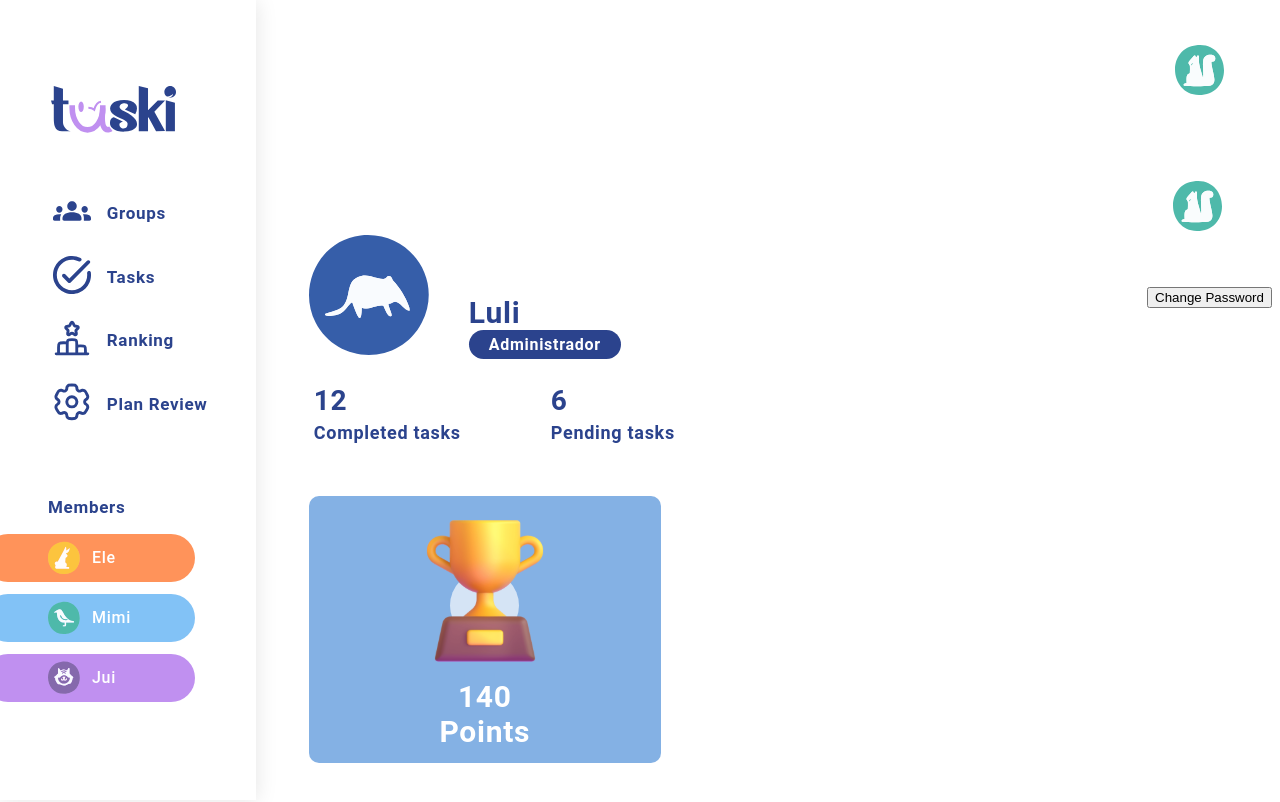
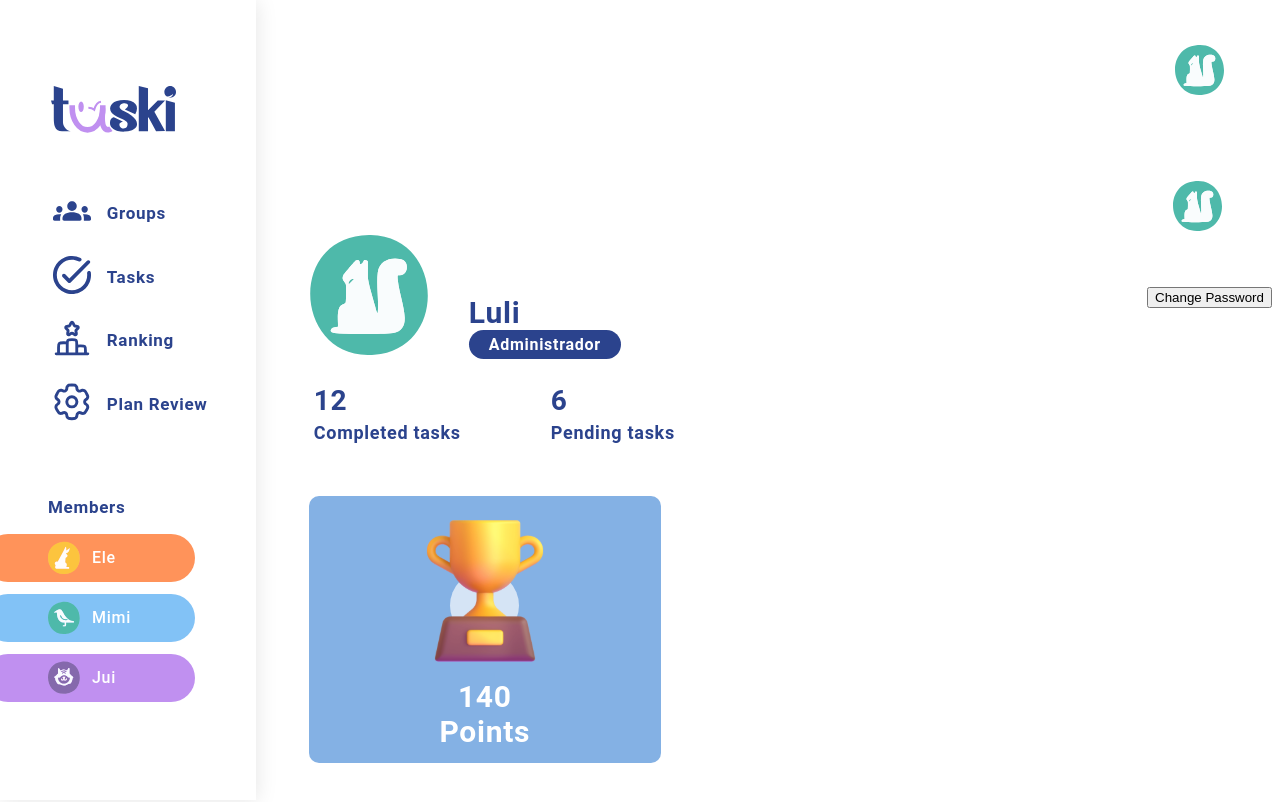
Before and after one commit to NikSala10/TaskiProject, a React (Vite) app: page /profile in a window 1280 px wide. Shown: the top 802 px of the page. Built offline with nearby package versions, Linux system fonts and the light colour scheme.

Commit message:
style(pages/profile): add CSS styles for Profile page

```diff
--- a/src/pages/Profile/Profile.tsx
+++ b/src/pages/Profile/Profile.tsx
@@ -12,9 +12,10 @@ const Profile = () => {
         <div className="header-profile">
             <div className="info-user-profile">
                 <div className="img-profile">
-                    <svg width="120" height="120" viewBox="0 0 38 38" fill="none" xmlns="http://www.w3.org/2000/svg">
-                        <path d="M16.3154 0.133352C31.6512 -1.59976 42.8366 13.8842 35.7331 27.7377C28.6297 41.5912 9.01813 41.2491 2.08569 27.7377C-3.80917 16.2444 3.37412 1.59281 16.3154 0.133352ZM31.8222 23.9978C31.9134 23.4505 31.7538 23.0173 31.5828 22.5156C30.6592 19.7905 28.6183 16.5523 26.6571 14.5113C26.3378 14.1693 26.1668 12.7896 25.095 13.0177C24.6389 13.1089 24.5591 13.8956 23.5215 13.8956C20.5798 13.9184 18.5731 11.8889 15.3577 13.3597C11.481 15.1156 13.4991 20.0869 10.4092 22.9146C9.17776 24.0434 5.05022 24.8188 5.03882 25.1038C5.01601 26.187 8.91552 25.3319 9.65665 25.0012C11.5722 24.1689 12.6326 21.8657 13.3851 21.478C13.8868 21.2157 13.807 21.706 13.8868 21.9113C14.8674 24.4083 16.5777 29.7217 16.6917 23.0515C18.1968 24.0434 22.3357 21.706 23.5671 22.47C23.7496 22.584 25.0494 26.6431 26.1326 25.5713C26.4747 25.2407 24.8556 22.1621 25.1862 21.7972C25.9388 21.9113 26.6343 21.1929 27.2614 21.1587C28.8463 21.0561 30.1461 23.9408 31.7994 23.9978H31.8222Z" fill="#365EA9"/>
-                        <path d="M31.822 23.9981C30.1687 23.941 28.8689 21.0563 27.284 21.159C26.6569 21.1932 25.9613 21.9115 25.2088 21.7975C24.8781 22.1623 26.4858 25.2409 26.1552 25.5715C25.0606 26.6433 23.7721 22.5842 23.5897 22.4702C22.3469 21.6948 18.2079 24.0323 16.7143 23.0517C16.6003 29.7219 14.8785 24.4085 13.9094 21.9115C13.8296 21.7062 13.9094 21.216 13.4077 21.4782C12.6551 21.8659 11.5948 24.1691 9.67921 25.0014C8.93808 25.3207 5.03857 26.1758 5.06138 25.1041C5.06138 24.8076 9.20032 24.0323 10.4317 22.9149C13.5217 20.0986 11.5035 15.1273 15.3802 13.3599C18.607 11.8891 20.6024 13.9186 23.5441 13.8958C24.5817 13.8958 24.6615 13.1091 25.1176 13.0179C26.2008 12.7898 26.3604 14.1695 26.6797 14.5116C28.6408 16.5525 30.6704 19.7907 31.6053 22.5158C31.7764 23.0175 31.9474 23.4508 31.8448 23.9981H31.822Z" fill="#F9FBFE"/>
+                    <svg width="120" height="120" viewBox="0 0 49 50" fill="none" xmlns="http://www.w3.org/2000/svg">
+                      <path d="M21.4312 0.188651C55.2779 -3.4936 59.0353 47.3665 26.7066 49.9065C-5.62204 52.4465 -10.0558 3.60037 21.4312 0.188651ZM28.1645 15.6541C27.5032 20.7792 28.6605 27.2118 28.1645 32.4722C27.5483 32.2468 27.2928 30.6236 27.1274 29.9773C26.3459 27.1517 24.0163 19.7271 24.0163 17.3074V11.0701C24.0163 10.6943 23.0845 10.3336 22.5885 10.4238C22.2128 10.4989 21.837 12.4979 20.6948 12.1071C20.7399 10.9498 20.2739 9.95788 19.0115 10.6342C18.6658 10.8296 14.0066 16.3154 13.8413 16.6761C12.8042 18.9456 14.6078 19.3213 14.8633 20.6289C15.0286 21.4555 15.0136 27.3922 14.8032 28.0385C14.5326 28.8501 13.195 28.8952 12.5938 29.5715C10.7752 31.6155 11.9175 37.8678 11.5267 38.2736C11.4215 38.3788 9.75323 38.2285 9.04684 38.9049C7.93465 39.987 8.85145 40.6633 10.0689 40.7986C15.3442 41.3848 29.3368 41.3848 34.5971 40.7836C38.1141 40.3778 39.5268 37.6724 39.3766 34.3509C39.1511 29.4062 37.0319 23.8302 36.5209 18.9155C36.1903 15.6992 36.5209 17.1571 38.2493 16.601C41.0148 15.6992 41.0899 10.8446 37.8435 10.1232C33.3797 9.11623 28.8108 10.7244 28.1645 15.6391V15.6541Z" fill="#4EB9AA"/>
+                      <path d="M28.1641 15.6545C28.8104 10.7398 33.3794 9.13161 37.8432 10.1386C41.0896 10.86 41.0144 15.7146 38.249 16.6163C36.5206 17.1875 36.1899 15.7146 36.5206 18.9309C37.0316 23.8305 39.1357 29.4065 39.3762 34.3663C39.5265 37.6878 38.1287 40.3932 34.5968 40.799C29.3364 41.4001 15.3439 41.4001 10.0685 40.814C8.8511 40.6787 7.9343 39.9874 9.04649 38.9203C9.75288 38.2439 11.4362 38.3792 11.5264 38.289C11.9171 37.8982 10.7749 31.6459 12.5935 29.5869C13.1796 28.9256 14.5323 28.8655 14.8028 28.0539C15.0132 27.4076 15.0283 21.4709 14.8629 20.6443C14.6074 19.3517 12.8039 18.961 13.8409 16.6915C14.0063 16.3308 18.6654 10.8299 19.0111 10.6496C20.2586 9.97326 20.7245 10.9652 20.6944 12.1225C21.8216 12.5133 22.2124 10.5143 22.5882 10.4392C23.0841 10.349 24.016 10.7097 24.016 11.0855V17.3227C24.016 19.7425 26.3455 27.1821 27.1271 29.9927C27.3074 30.639 27.5629 32.2621 28.1641 32.4876C28.6601 27.2272 27.5028 20.7795 28.1641 15.6695V15.6545ZM18.1845 18.3598C17.0723 18.1193 15.8699 19.3668 16.1104 20.4339L18.1845 18.3598Z" fill="#F9FCFD"/>
+                      <path d="M18.1848 18.3592L16.1107 20.4333C15.8702 19.3662 17.0726 18.1187 18.1848 18.3592Z" fill="#4EB9AA"/>
                     </svg>
                     <div className="change-img-profile">
 
--- a/src/types/GroupCardType.tsx
+++ b/src/types/GroupCardType.tsx
@@ -5,7 +5,7 @@ export type AvatarWithNameProps = {
   namePlayer: string;
   rol: "Admin"| "Member";
   showRanking?: boolean;
-  numPoints: number;
+  numPoints?: number;
 };
 
 export type GroupCardType = {
```
